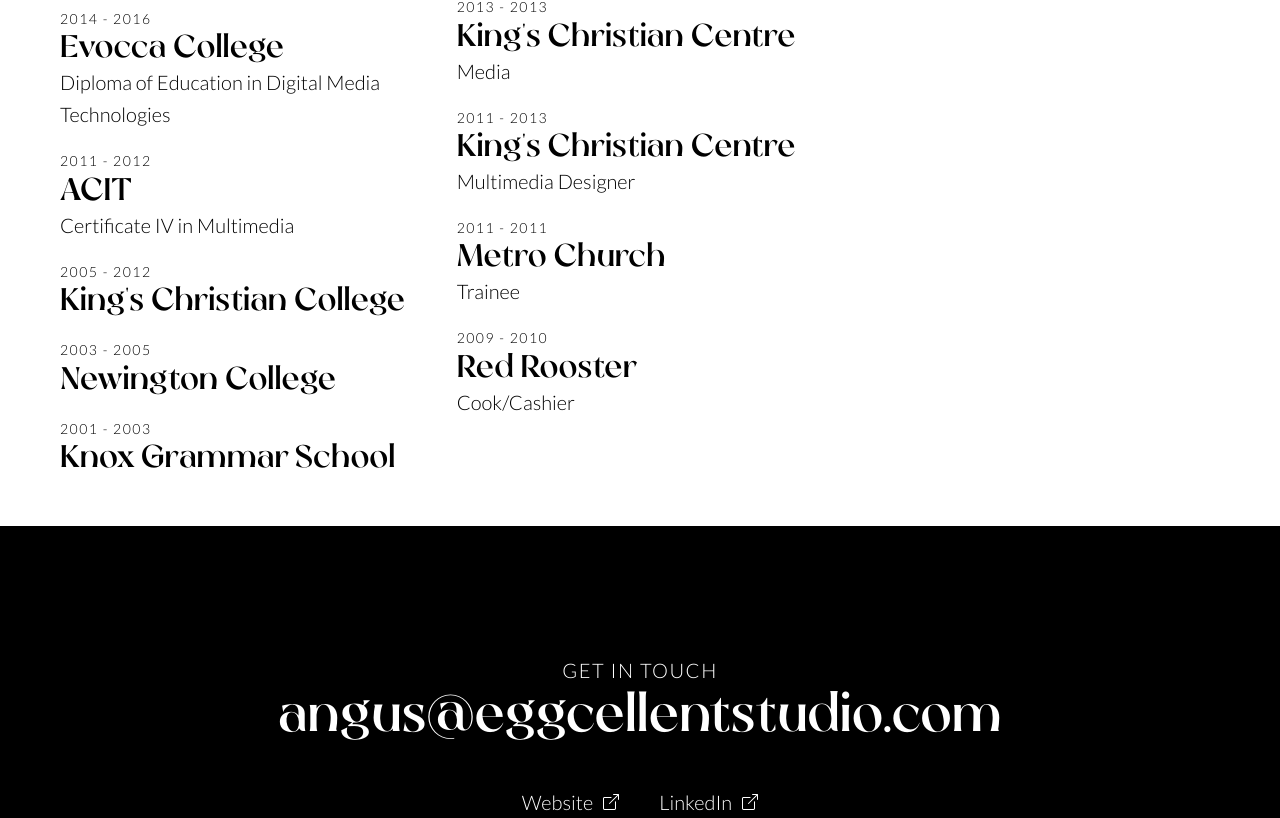
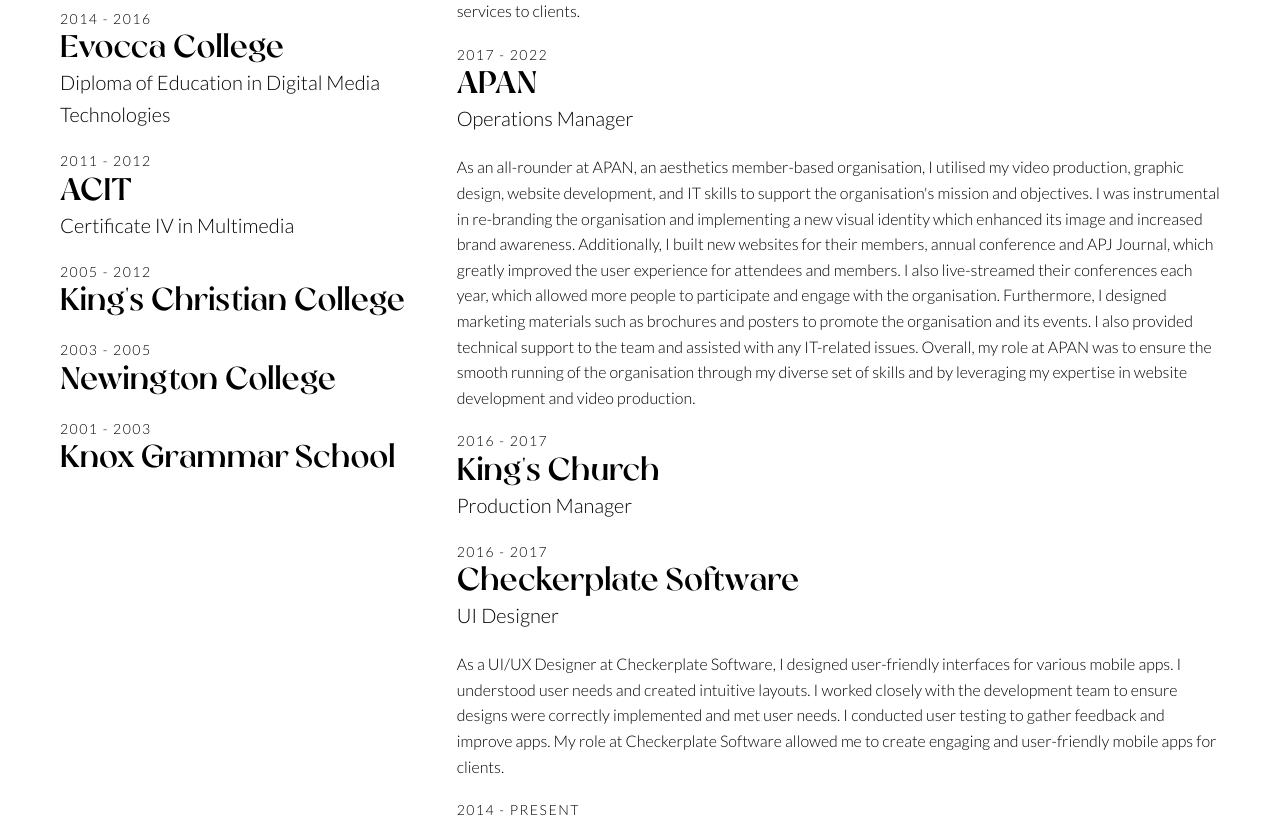
Before and after one commit to Thomo120/angusthompson, a Next.js app: page /resume in a window 1280 px wide. Shown: the part 1522-2340 px from the top of the page. Built offline with nearby package versions, Linux system fonts and the light colour scheme.

Commit message:
Updated to new Next version and added

```diff
--- a/components/column.js
+++ b/components/column.js
@@ -584,7 +584,7 @@
         }
     }
 
-    const column_link_html = column_link ? <Link href={column_link}><a></a></Link> : null;
+    const column_link_html = column_link ? <Link href={column_link}></Link> : null;
 
 const StyledDiv = styled.div`
     position: relative;
--- a/components/footer.js
+++ b/components/footer.js
@@ -17,8 +17,8 @@
                 Get in touch
             </Typography>
             <StyledEmail variant="h2" align="center" color={!inline ? "#fff" : 'inherit'}>
-                <Link href="mailto:angus@eggcellentstudio.com">
-                    <a style={{color:'inherit'}}>angus@eggcellentstudio.com</a>
+                <Link href="mailto:angus@eggcellentstudio.com" style={{color:'inherit'}}>
+                    angus@eggcellentstudio.com
                 </Link>
             </StyledEmail>
             <div style={{marginTop: '4rem',textAlign:'center'}}>
--- a/components/work-element.js
+++ b/components/work-element.js
@@ -72,7 +72,7 @@
                     <SwiperDots className="swiper-pagination" />
                 </Swiper>
             )}
-            {link && <Link href={link}><a className="fullLink" target="_blank"></a></Link>}
+            {link && <Link href={link} className="fullLink" target="_blank"></Link>}
             <StyledTextWrapper>
                 {category && <Typography variant="h6" className="category" color="#fff" style={{marginBottom:'1rem'}}>{category}</Typography>}
                 <Typography variant="h4" color="#fff">{title}</Typography>
--- a/pages/resume.js
+++ b/pages/resume.js
@@ -113,6 +113,7 @@
                                     <Typography variant="h6" marginless>{formatDate(exp.startDate)} - {exp.endDate ? formatDate(exp.endDate) : 'Present'}</Typography>
                                     <Typography variant="h4" marginless>{exp.name}</Typography>
                                     <Typography>{exp.position}</Typography>
+                                    <Typography style={{fontSize:'1.6rem'}}>{exp.summary}</Typography>
                                 </StyledItem>
                             ))}
                         </div>
```
